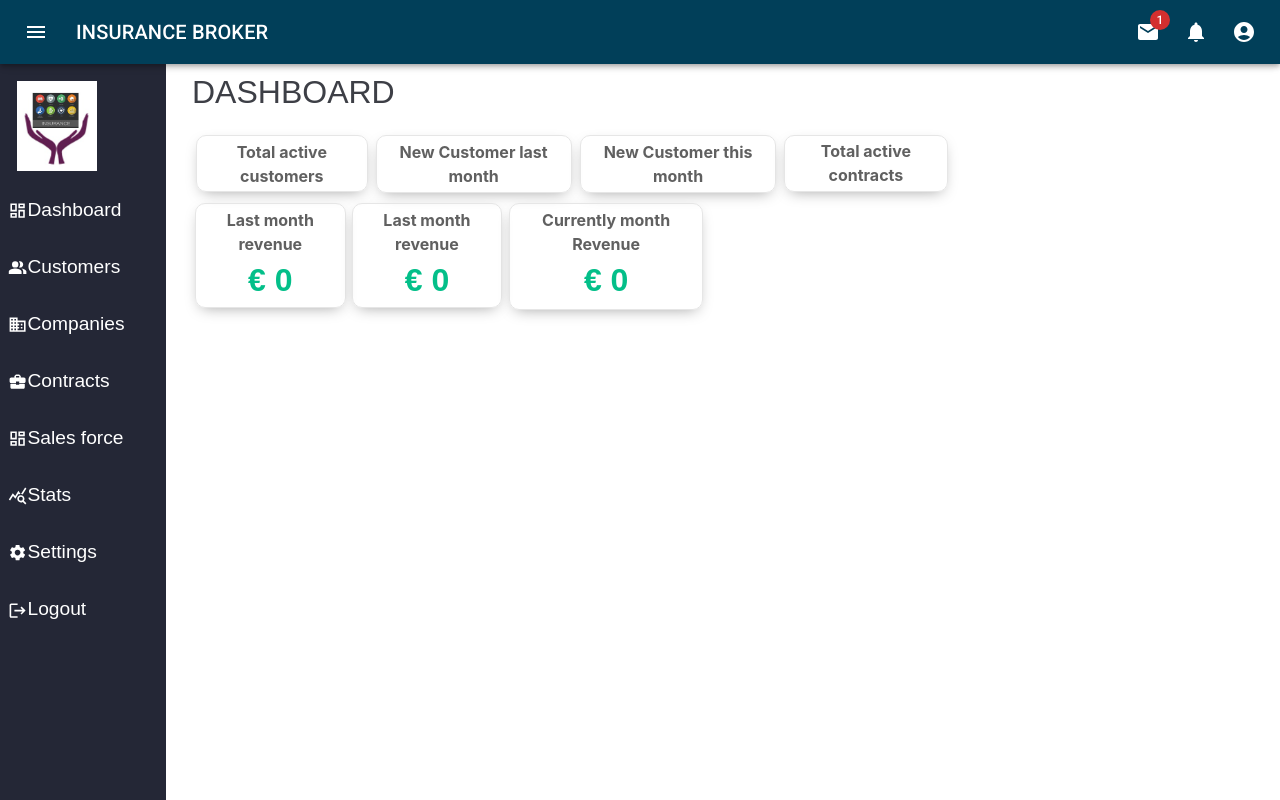
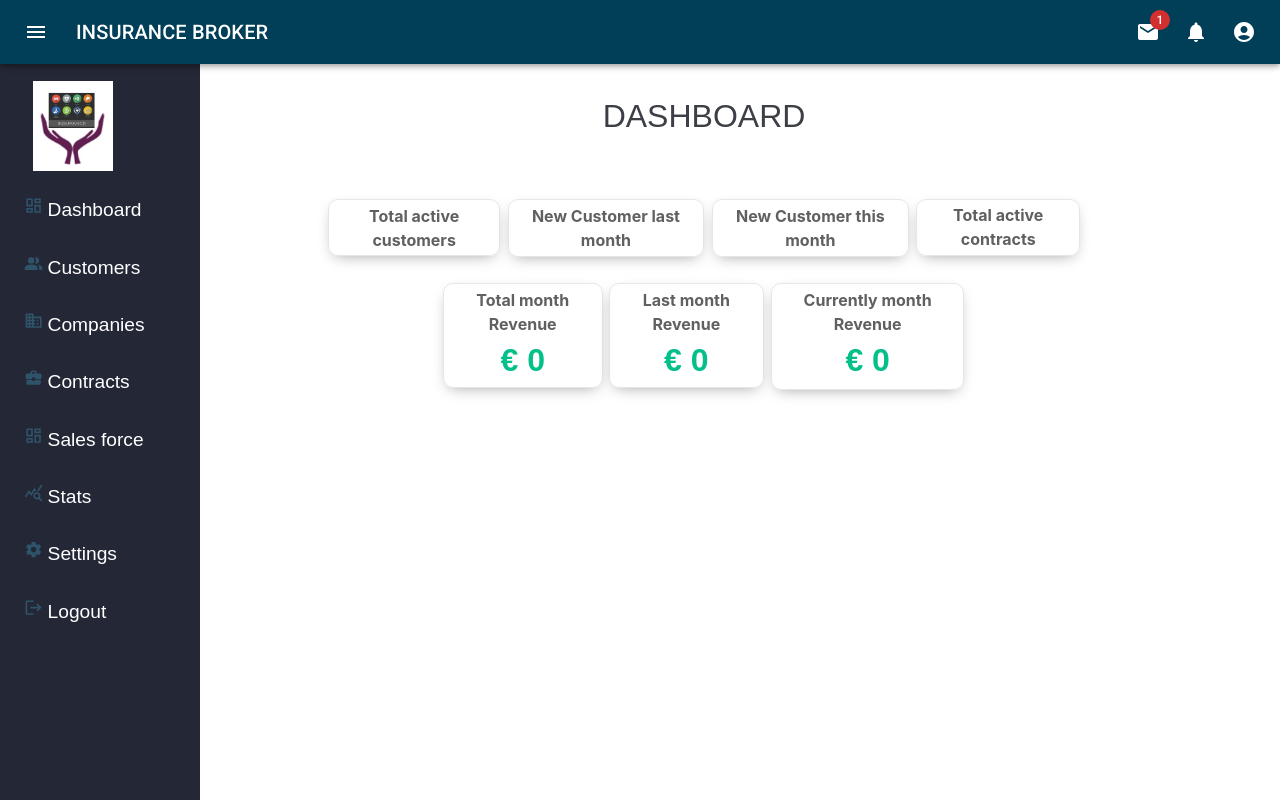
Before and after one commit to FrancescoMicunco/insurance-broker, a React (Create React App) app: page / in a window 1280 px wide. Built offline with nearby package versions, Linux system fonts and the light colour scheme; no server answers; a web font is replaced by a local one.

Commit message:
dashboard

```diff
--- a/src/Components/Sidebar.jsx
+++ b/src/Components/Sidebar.jsx
@@ -6,14 +6,14 @@ import '../style/sidebar.css'
 
 const Sidebar = () => {
 
-    console.log("data", SidebarData)
+
     return (
         <div className="Sidebar">
             <div className='logo'><img src="logoInsBrok.png" alt="logo" style={{ width: "80px", marginLeft: '10%', marginTop: '10%' }} /></div>
             {SidebarData.map((item, index) =>
                 <Link to={item.link} key={index}>
                     <div className='Row'>
-                        <div className='icon'>{item.icon}</div>
+                        <div className='icon mr-1 d-flex' style={{ opacity: "0.5", color: "#3a809d" }}>{item.icon}</div>
                         <div className='name'>{item.name}</div>
                     </div>
                 </Link>
--- a/src/Components/itemCustomer.jsx
+++ b/src/Components/itemCustomer.jsx
@@ -30,7 +30,6 @@ const SingleCustomer = ({ customer }) => {
     // MODAL
     const [open, setOpen] = React.useState(false);
     const [pages, setPages] = useState('customers?limit=5&offset=5')
-    const [deleteCustomer, setDeleteCustomer] = useState('')
     const handleOpen = () => setOpen(true);
     const handleClose = () => setOpen(false);
 
--- a/src/pages/Dashboard.jsx
+++ b/src/pages/Dashboard.jsx
@@ -41,62 +41,35 @@ const Dashboard = () => {
     const totalThisMonthCustomers = thisMonthCustomers?.length
     console.log("TTMC", totalThisMonthCustomers)
 
-    const data = [{ name: 'total Customers', cv: thisMonthCustomers, pv: lastMonthCustomers },
+    const data1 = [{ name: 'total Customers', cv: thisMonthCustomers, pv: lastMonthCustomers },
     { name: 'total Revenue', cv: thisMonthProducts, pv: lastMonthProducts }]
 
 
 
-    const data1 = [
+    const data = [
         {
-            "name": "Page A",
-            "uv": 4000,
-            "pv": 2400,
+            "name": "Customers",
+            "Last Month": 4000,
+            "This Month": 2400,
             "amt": 2400
         },
         {
-            "name": "Page B",
-            "uv": 3000,
-            "pv": 1398,
+            "name": "Revenue",
+            "Last Month": 3000,
+            "This Month": 1398,
             "amt": 2210
         },
-        {
-            "name": "Page C",
-            "uv": 2000,
-            "pv": 9800,
-            "amt": 2290
-        },
-        {
-            "name": "Page D",
-            "uv": 2780,
-            "pv": 3908,
-            "amt": 2000
-        },
-        {
-            "name": "Page E",
-            "uv": 1890,
-            "pv": 4800,
-            "amt": 2181
-        },
-        {
-            "name": "Page F",
-            "uv": 2390,
-            "pv": 3800,
-            "amt": 2500
-        },
-        {
-            "name": "Page G",
-            "uv": 3490,
-            "pv": 4300,
-            "amt": 2100
-        }
+
+
     ]
 
     return (
+        <>
             <div style={{ color: 'gray' }}>
-            <h2 className='my-md-4'>DASHBOARD</h2>
+                <h2 className='my-md-5 text-center'>DASHBOARD</h2>
 
-            <div className='d-flex fluid flex-column justify-content-around mt-4 flex-wrap '>
-                <div className="d-flex " >
+                <div className='d-flex fluid flex-column justify-content-around mt-4 flex-wrap align-items-sm-center'>
+                    <div className="d-flex my-md-3" >
                         <div><p className='tDashboard, detailBodyIn'>Total active customers <span className='spanDash' > {customers?.length}</span></p></div>
                         <div><p className='tDashboard, detailBodyIn'> New Customer last month <span className='spanDash' > {totalLastMonthCustomers}</span></p></div>
                         <div><p className='tDashboard, detailBodyIn'> New Customer this month <span className='spanDash' > {totalThisMonthCustomers}</span></p></div>
@@ -106,11 +79,15 @@ const Dashboard = () => {
 
                     <div className="d-flex " >
 
-                    <div><p className='tDashboard, detailBodyIn'>Last month revenue <span className='spanDash' >€ {totalAmount}</span></p></div>
-                    <div><p className='tDashboard, detailBodyIn'>Last month revenue <span className='spanDash' >€ {lastMonthTotalAmount}</span></p></div>
+                        <div><p className='tDashboard, detailBodyIn'>Total month Revenue <span className='spanDash' >€ {totalAmount}</span></p></div>
+                        <div><p className='tDashboard, detailBodyIn'>Last month Revenue <span className='spanDash' >€ {lastMonthTotalAmount}</span></p></div>
                         <div><p className='tDashboard, detailBodyIn'> Currently month Revenue <span className='spanDash' >€ {thisMonthTotalAmount}</span></p></div>
 
                     </div>
+
+
+                </div>
+            </div >
             <div>
                 <ResponsiveContainer width="100%" height="100%">
                     <BarChart
@@ -129,15 +106,12 @@ const Dashboard = () => {
                         <YAxis />
                         <Tooltip />
                         <Legend />
-                            <Bar dataKey="cv" fill="#8884d8" />
-                            <Bar dataKey="pv" fill="#82ca9d" />
+                        <Bar dataKey="Last Month" fill="#8884d8" />
+                        <Bar dataKey="This Month" fill="#82ca9d" />
                     </BarChart>
                 </ResponsiveContainer>
             </div>
-
-
-            </div>
-        </div >
+        </>
     )
 }
 
--- a/src/style/sidebar.css
+++ b/src/style/sidebar.css
@@ -5,13 +5,15 @@
     .Sidebar {
         position: fixed;
         background-color: rgba(36, 39, 54);
-        width: 13vw;
-        min-width: 10vw;
+        width: 200px;
         height: 100vh;
         padding-top: 1rem;
         margin: 0;
         font-size: 1.2rem;
         font-family: neue-haas-unica, sans-serif;
+        min-width: 200px;
+        padding-inline: 1rem;
+        padding-block: 1rem;
     }
 
     .Row {
```
Lines whose indentation alone changed are shown as unchanged.
